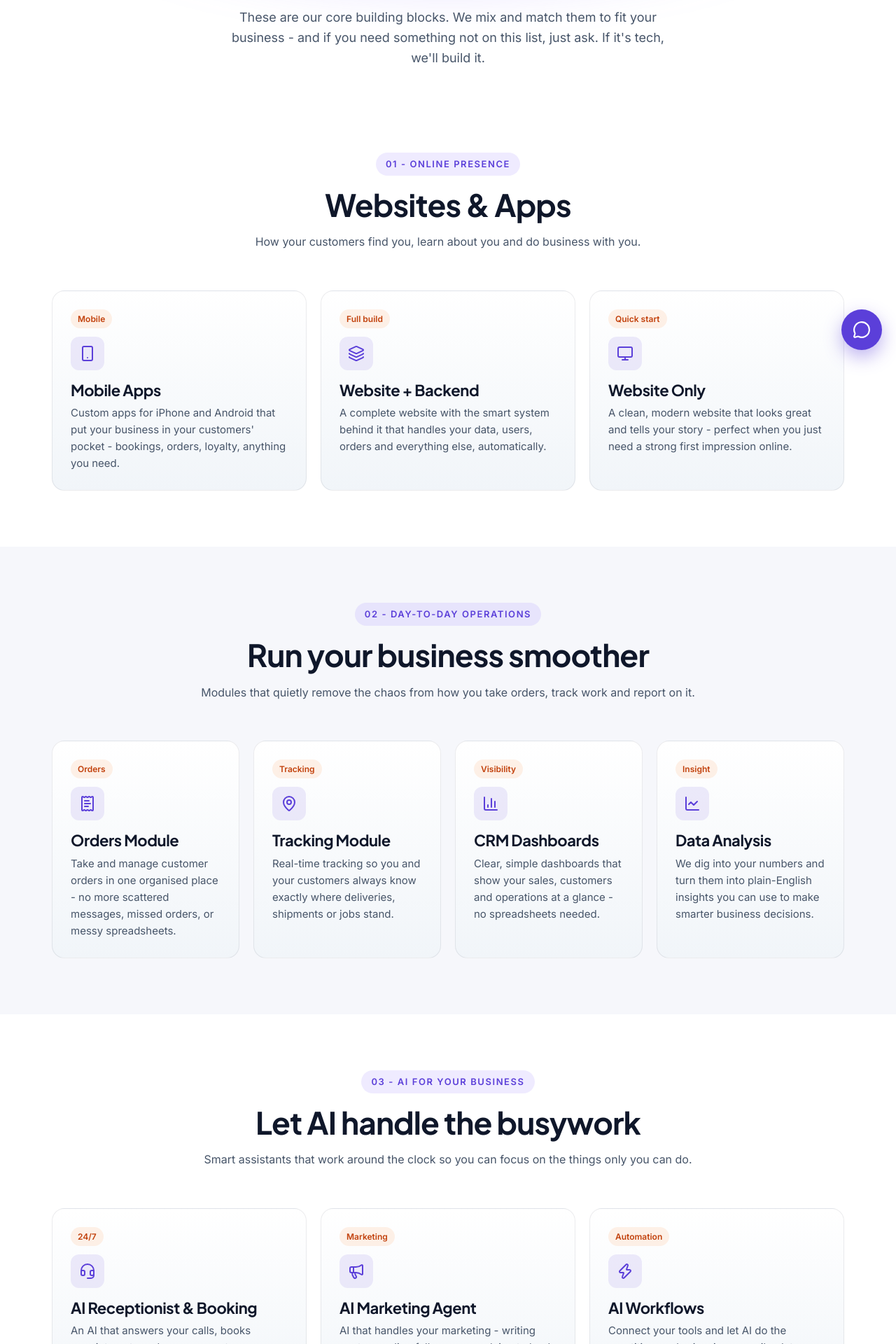
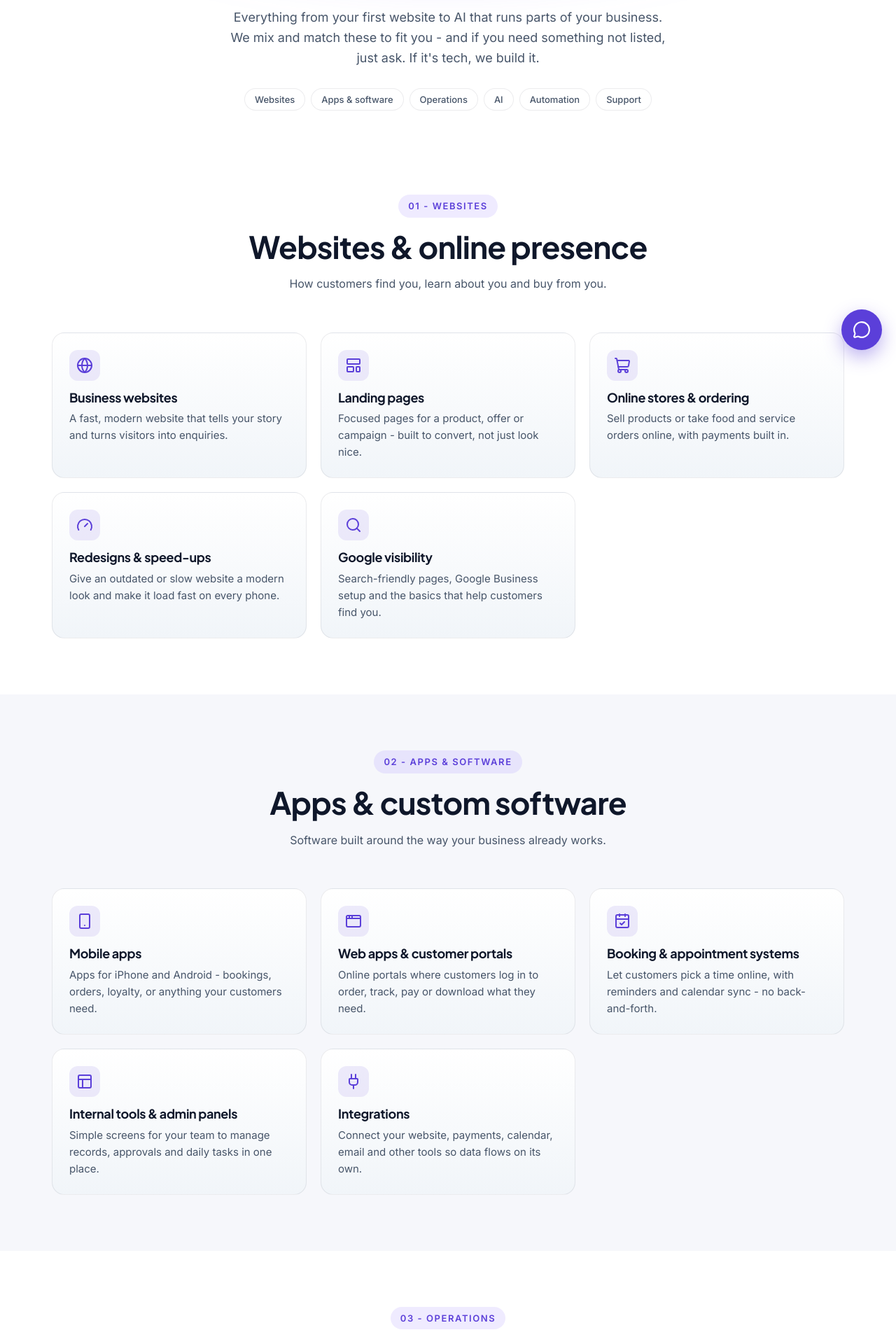
Before and after one commit to chandu3292/four2labs, a React (Vite) app: page /services in a window 1280 px wide. Shown: the part 280-2200 px from the top of the page at 70% size. Built offline with nearby package versions, Linux system fonts and the light colour scheme.

Commit message:
Show full range of services on homepage and expand Services page to 30 services in 6 groups

```diff
--- /dev/null
+++ b/src/components/Capabilities.tsx
@@ -0,0 +1,52 @@
+import {
+  CalendarCheck, ChartColumn, Globe, Headset, MessagesSquare, Package,
+  ReceiptText, ShoppingCart, Smartphone, Users, Workflow, Wrench,
+} from 'lucide-react'
+
+// What we can build - shown as capabilities, never as past client work
+const solutions = [
+  { Icon: Globe, title: 'Business websites', text: 'Fast, modern sites that win customers' },
+  { Icon: ShoppingCart, title: 'Online stores & ordering', text: 'Sell and take orders online, 24/7' },
+  { Icon: Smartphone, title: 'Mobile apps', text: 'Your business in your customers\' pocket' },
+  { Icon: CalendarCheck, title: 'Booking systems', text: 'Appointments and reservations, no back-and-forth' },
+  { Icon: Headset, title: 'AI receptionists', text: 'Every call answered, every lead captured' },
+  { Icon: MessagesSquare, title: 'Chatbots & WhatsApp automation', text: 'Instant replies on your website and chats' },
+  { Icon: Users, title: 'CRMs & customer portals', text: 'Every customer and conversation in one place' },
+  { Icon: ChartColumn, title: 'Dashboards & reports', text: 'Sales and operations at a glance' },
+  { Icon: Package, title: 'Inventory & order tracking', text: 'Know what\'s in stock and where orders are' },
+  { Icon: ReceiptText, title: 'Invoice & document automation', text: 'Paperwork read, filed and sent automatically' },
+  { Icon: Workflow, title: 'Workflow automation', text: 'Connect your tools and drop repetitive tasks' },
+  { Icon: Wrench, title: 'Maintenance & support', text: 'We keep everything running, month after month' },
+]
+
+const industries = [
+  'Restaurants & cafés', 'Retail & e-commerce', 'Clinics & healthcare', 'Salons & wellness',
+  'Real estate', 'Education & coaching', 'Logistics & delivery', 'Hospitality & travel',
+  'Home services', 'Professional services', 'Startups',
+]
+
+export default function Capabilities() {
+  return (
+    <>
+      <div className="solutions">
+        {solutions.map(({ Icon, title, text }) => (
+          <div className="solution reveal" key={title}>
+            <div className="solution-icon"><Icon size={20} /></div>
+            <div>
+              <h3>{title}</h3>
+              <p>{text}</p>
+            </div>
+          </div>
+        ))}
+      </div>
+
+      <div className="chips-block reveal">
+        <h3 className="chips-title">Built for businesses like yours</h3>
+        <div className="chips">
+          {industries.map((i) => <span className="chip" key={i}>{i}</span>)}
+        </div>
+      </div>
+
+    </>
+  )
+}
--- a/src/pages/Home.tsx
+++ b/src/pages/Home.tsx
@@ -1,5 +1,5 @@
 import { Link } from 'react-router-dom'
-import { Bot, ChartColumn, Cog, Compass, Globe, LifeBuoy, MessageCircle, Zap } from 'lucide-react'
+import { Compass, LifeBuoy, MessageCircle, Zap } from 'lucide-react'
 import { track } from '@vercel/analytics'
 import { usePageMeta } from '../lib/usePageMeta'
 import { BOOKING_PATH } from '../lib/contact'
@@ -8,6 +8,7 @@ import RecentWork from '../components/RecentWork'
 import Founder from '../components/Founder'
 import DemoVideo from '../components/DemoVideo'
 import HeroLoop from '../components/HeroLoop'
+import Capabilities from '../components/Capabilities'
 
 export default function Home() {
   usePageMeta({
@@ -45,30 +46,9 @@ export default function Home() {
           <div className="section-head reveal">
             <span className="eyebrow">What we do</span>
             <h2>Everything tech, under one roof</h2>
-            <p>We mix and match these building blocks to fit your business. Need something different? Just ask - if it's tech, we build it.</p>
+            <p>From your first website to AI that runs parts of your business - here's what we build. Need something that isn't listed? If it's tech, we build it.</p>
           </div>
-          <div className="cards services-grid">
-            <div className="card reveal">
-              <div className="icon"><Globe size={24} /></div>
-              <h3>Websites &amp; Apps</h3>
-              <p>A strong online presence - beautiful websites, mobile apps, and the systems behind them that quietly do the heavy lifting.</p>
-            </div>
-            <div className="card reveal">
-              <div className="icon"><Bot size={24} /></div>
-              <h3>AI for your business</h3>
-              <p>AI assistants that answer calls, book appointments, run your marketing and handle the boring stuff - so you don't have to.</p>
-            </div>
-            <div className="card reveal">
-              <div className="icon"><ChartColumn size={24} /></div>
-              <h3>CRM Dashboards &amp; Insights</h3>
-              <p>See your sales, customers and operations clearly. Turn raw numbers into simple decisions you can act on today.</p>
-            </div>
-            <div className="card reveal">
-              <div className="icon"><Cog size={24} /></div>
-              <h3>Automation &amp; Care</h3>
-              <p>Automate the repetitive work, then we look after everything monthly so it keeps running smoothly in the background.</p>
-            </div>
-          </div>
+          <Capabilities />
           <div className="text-center mt-24">
             <Link to="/services" className="btn btn-ghost">Explore all services →</Link>
           </div>
--- a/src/pages/Services.tsx
+++ b/src/pages/Services.tsx
@@ -1,82 +1,149 @@
-import { Link } from 'react-router-dom'
-import { ChartColumn, ChartLine, Headset, Layers, Lightbulb, MapPin, Megaphone, Monitor, ReceiptText, Smartphone, Wrench, Zap } from 'lucide-react'
+import { useEffect } from 'react'
+import { Link, useLocation } from 'react-router-dom'
+import {
+  AppWindow, BookOpen, CalendarCheck, ChartColumn, ChartLine, Compass, CreditCard, FileBarChart,
+  Gauge, Globe, GraduationCap, Headset, LayoutTemplate, Lightbulb, Mail, Megaphone, MessagesSquare,
+  Package, PanelsTopLeft, Plug, ReceiptText, ScanText, Search, ShieldCheck, ShoppingCart,
+  Smartphone, Truck, Users, Workflow, Wrench, type LucideIcon,
+} from 'lucide-react'
 import { usePageMeta } from '../lib/usePageMeta'
+
+type Service = { Icon: LucideIcon; title: string; text: string }
+type Group = { id: string; label: string; title: string; intro: string; services: Service[] }
+
+const GROUPS: Group[] = [
+  {
+    id: 'websites',
+    label: 'Websites',
+    title: 'Websites & online presence',
+    intro: 'How customers find you, learn about you and buy from you.',
+    services: [
+      { Icon: Globe, title: 'Business websites', text: 'A fast, modern website that tells your story and turns visitors into enquiries.' },
+      { Icon: LayoutTemplate, title: 'Landing pages', text: 'Focused pages for a product, offer or campaign - built to convert, not just look nice.' },
+      { Icon: ShoppingCart, title: 'Online stores & ordering', text: 'Sell products or take food and service orders online, with payments built in.' },
+      { Icon: Gauge, title: 'Redesigns & speed-ups', text: 'Give an outdated or slow website a modern look and make it load fast on every phone.' },
+      { Icon: Search, title: 'Google visibility', text: 'Search-friendly pages, Google Business setup and the basics that help customers find you.' },
+    ],
+  },
+  {
+    id: 'apps',
+    label: 'Apps & software',
+    title: 'Apps & custom software',
+    intro: 'Software built around the way your business already works.',
+    services: [
+      { Icon: Smartphone, title: 'Mobile apps', text: 'Apps for iPhone and Android - bookings, orders, loyalty, or anything your customers need.' },
+      { Icon: AppWindow, title: 'Web apps & customer portals', text: 'Online portals where customers log in to order, track, pay or download what they need.' },
+      { Icon: CalendarCheck, title: 'Booking & appointment systems', text: 'Let customers pick a time online, with reminders and calendar sync - no back-and-forth.' },
+      { Icon: PanelsTopLeft, title: 'Internal tools & admin panels', text: 'Simple screens for your team to manage records, approvals and daily tasks in one place.' },
+      { Icon: Plug, title: 'Integrations', text: 'Connect your website, payments, calendar, email and other tools so data flows on its own.' },
+    ],
+  },
+  {
+    id: 'operations',
+    label: 'Operations',
+    title: 'Operations & data',
+    intro: 'Remove the chaos from orders, stock, customers and reporting.',
+    services: [
+      { Icon: ReceiptText, title: 'Order management', text: 'Every order in one organised place - no scattered messages, missed orders or messy spreadsheets.' },
+      { Icon: Package, title: 'Inventory management', text: 'Know what is in stock, what is running low and what to reorder - automatically.' },
+      { Icon: Truck, title: 'Delivery & job tracking', text: 'Real-time status so you and your customers always know where a delivery or job stands.' },
+      { Icon: Users, title: 'CRM & customer management', text: 'Every customer, enquiry and follow-up in one place, so nothing slips through the cracks.' },
+      { Icon: ChartColumn, title: 'Dashboards & reports', text: 'Sales, customers and operations at a glance - updated automatically, no spreadsheets.' },
+      { Icon: ChartLine, title: 'Data analysis', text: 'We dig into your numbers and turn them into plain-English insights you can act on.' },
+    ],
+  },
+  {
+    id: 'ai',
+    label: 'AI',
+    title: 'AI for your business',
+    intro: 'Smart assistants that work around the clock, so your team can focus on what matters.',
+    services: [
+      { Icon: Headset, title: 'AI receptionist & voice agents', text: 'Answers calls 24/7, books appointments and captures every lead - even after hours.' },
+      { Icon: MessagesSquare, title: 'AI chatbots for website & WhatsApp', text: 'Instant, accurate answers to customer questions on your website and in chats.' },
+      { Icon: BookOpen, title: 'Business knowledge assistant', text: 'Ask questions about your own price lists, policies and documents - and get answers with sources.' },
+      { Icon: ScanText, title: 'Document & invoice reading', text: 'Pull the details out of invoices, forms and scanned paper automatically - no manual typing.' },
+      { Icon: Megaphone, title: 'AI marketing assistant', text: 'Drafts posts, follow-ups and replies to leads, so your marketing keeps moving every week.' },
+    ],
+  },
+  {
+    id: 'automation',
+    label: 'Automation',
+    title: 'Automation & integrations',
+    intro: 'Hand the repetitive work to software and get hours back every week.',
+    services: [
+      { Icon: Workflow, title: 'Workflow automation', text: 'Connect your tools so routine steps - copying data, updating records, notifying people - happen on their own.' },
+      { Icon: Mail, title: 'WhatsApp & email automation', text: 'Automatic confirmations, reminders and follow-ups that go out at the right time.' },
+      { Icon: CreditCard, title: 'Billing & payment automation', text: 'Invoices created, sent and chased automatically, with payments recorded for you.' },
+      { Icon: FileBarChart, title: 'Automatic reports', text: 'The reports you build by hand every week, generated and emailed on schedule.' },
+    ],
+  },
+  {
+    id: 'care',
+    label: 'Support',
+    title: 'Support & growth',
+    intro: "We don't disappear after launch - we keep everything running and improving.",
+    services: [
+      { Icon: Wrench, title: 'Maintenance & updates', text: 'Regular check-ups, fixes and small improvements so your tech stays fast and reliable.' },
+      { Icon: ShieldCheck, title: 'Hosting & security', text: 'Secure hosting, backups and monitoring handled for you, so you never have to think about it.' },
+      { Icon: GraduationCap, title: 'Training & handover', text: 'Simple training and guides so your team is confident using everything we build.' },
+      { Icon: Compass, title: 'Tech consulting', text: 'Not sure what to build, buy or fix first? We give you an honest, plain-language plan.' },
+      { Icon: Lightbulb, title: 'Custom solutions', text: "Need something that isn't listed? We build custom tools, integrations and platforms for specific needs." },
+    ],
+  },
+]
 
 export default function Services() {
   usePageMeta({
-    title: 'Services - AI Automation, Websites, Mobile Apps & Dashboards | four2labs',
-    description: 'AI receptionist, AI marketing agents, AI workflows, custom mobile apps, websites, dashboards, data analysis and ongoing tech support - everything tech for growing businesses.',
+    title: 'Services - Websites, Apps, AI, Automation & Support | four2labs',
+    description: 'Websites, online stores, mobile apps, booking systems, CRMs, dashboards, AI receptionists, chatbots, document automation, workflow automation, hosting and ongoing support for growing businesses.',
     canonical: 'https://four2labs.com/services',
   })
+
+  // Footer links like /services#ai land here; jump to the right group once it has rendered
+  const { hash } = useLocation()
+  useEffect(() => {
+    if (!hash) return
+    const t = setTimeout(() => document.getElementById(hash.slice(1))?.scrollIntoView({ behavior: 'smooth' }), 150)
+    return () => clearTimeout(t)
+  }, [hash])
+
+  const jump = (id: string) => document.getElementById(id)?.scrollIntoView({ behavior: 'smooth' })
+
   return (
     <>
       <section className="page-header">
         <div className="container">
           <span className="eyebrow">Our services</span>
           <h1>Tech that <span className="gradient-text">actually helps</span></h1>
-          <p>These are our core building blocks. We mix and match them to fit your business - and if you need something not on this list, just ask. If it's tech, we'll build it.</p>
+          <p>Everything from your first website to AI that runs parts of your business. We mix and match these to fit you - and if you need something not listed, just ask. If it's tech, we build it.</p>
+          <nav className="service-jump" aria-label="Jump to a service group">
+            {GROUPS.map((g) => (
+              <button type="button" key={g.id} className="chip" onClick={() => jump(g.id)}>{g.label}</button>
+            ))}
+          </nav>
         </div>
       </section>
 
-      <section id="websites">
-        <div className="container">
-          <div className="section-head reveal">
-            <span className="eyebrow">01 - Online presence</span>
-            <h2>Websites &amp; Apps</h2>
-            <p>How your customers find you, learn about you and do business with you.</p>
+      {GROUPS.map((g, i) => (
+        <section id={g.id} key={g.id} className="service-group" style={i % 2 === 1 ? { background: 'var(--bg-2)' } : undefined}>
+          <div className="container">
+            <div className="section-head reveal">
+              <span className="eyebrow">{String(i + 1).padStart(2, '0')} - {g.label}</span>
+              <h2>{g.title}</h2>
+              <p>{g.intro}</p>
+            </div>
+            <div className="cards swipe service-cards" style={{ gridTemplateColumns: `repeat(${g.services.length === 4 ? 4 : 3}, minmax(0, 1fr))` }}>
+              {g.services.map(({ Icon, title, text }) => (
+                <div className="card reveal" key={title}>
+                  <div className="icon"><Icon size={24} /></div>
+                  <h3>{title}</h3>
+                  <p>{text}</p>
+                </div>
+              ))}
+            </div>
           </div>
-          <div className="cards swipe">
-            <div className="card reveal"><span className="tag">Mobile</span><div className="icon"><Smartphone size={24} /></div><h3>Mobile Apps</h3><p>Custom apps for iPhone and Android that put your business in your customers' pocket - bookings, orders, loyalty, anything you need.</p></div>
-            <div className="card reveal"><span className="tag">Full build</span><div className="icon"><Layers size={24} /></div><h3>Website + Backend</h3><p>A complete website with the smart system behind it that handles your data, users, orders and everything else, automatically.</p></div>
-            <div className="card reveal"><span className="tag">Quick start</span><div className="icon"><Monitor size={24} /></div><h3>Website Only</h3><p>A clean, modern website that looks great and tells your story - perfect when you just need a strong first impression online.</p></div>
-          </div>
-        </div>
-      </section>
-
-      <section id="operations" style={{ background: 'var(--bg-2)' }}>
-        <div className="container">
-          <div className="section-head reveal">
-            <span className="eyebrow">02 - Day-to-day operations</span>
-            <h2>Run your business smoother</h2>
-            <p>Modules that quietly remove the chaos from how you take orders, track work and report on it.</p>
-          </div>
-          <div className="cards swipe">
-            <div className="card reveal"><span className="tag">Orders</span><div className="icon"><ReceiptText size={24} /></div><h3>Orders Module</h3><p>Take and manage customer orders in one organised place - no more scattered messages, missed orders, or messy spreadsheets.</p></div>
-            <div className="card reveal"><span className="tag">Tracking</span><div className="icon"><MapPin size={24} /></div><h3>Tracking Module</h3><p>Real-time tracking so you and your customers always know exactly where deliveries, shipments or jobs stand.</p></div>
-            <div className="card reveal"><span className="tag">Visibility</span><div className="icon"><ChartColumn size={24} /></div><h3>CRM Dashboards</h3><p>Clear, simple dashboards that show your sales, customers and operations at a glance - no spreadsheets needed.</p></div>
-            <div className="card reveal"><span className="tag">Insight</span><div className="icon"><ChartLine size={24} /></div><h3>Data Analysis</h3><p>We dig into your numbers and turn them into plain-English insights you can use to make smarter business decisions.</p></div>
-          </div>
-        </div>
-      </section>
-
-      <section id="ai">
-        <div className="container">
-          <div className="section-head reveal">
-            <span className="eyebrow">03 - AI for your business</span>
-            <h2>Let AI handle the busywork</h2>
-            <p>Smart assistants that work around the clock so you can focus on the things only you can do.</p>
-          </div>
-          <div className="cards swipe">
-            <div className="card reveal"><span className="tag">24/7</span><div className="icon"><Headset size={24} /></div><h3>AI Receptionist &amp; Booking</h3><p>An AI that answers your calls, books appointments and answers customer questions - day, night, weekends, holidays. You never miss a customer.</p></div>
-            <div className="card reveal"><span className="tag">Marketing</span><div className="icon"><Megaphone size={24} /></div><h3>AI Marketing Agent</h3><p>AI that handles your marketing - writing posts, sending follow-ups, replying to leads - so your brand is always working, even when you aren't.</p></div>
-            <div className="card reveal"><span className="tag">Automation</span><div className="icon"><Zap size={24} /></div><h3>AI Workflows</h3><p>Connect your tools and let AI do the repetitive work - invoices, emails, data entry, reminders. Hours back in your week.</p></div>
-          </div>
-        </div>
-      </section>
-
-      <section id="care" style={{ background: 'var(--bg-2)' }}>
-        <div className="container">
-          <div className="section-head reveal">
-            <span className="eyebrow">04 - Ongoing support</span>
-            <h2>We don't disappear after launch</h2>
-            <p>Tech needs care. We stay with you so everything keeps running smoothly - and keeps getting better.</p>
-          </div>
-          <div className="cards swipe" style={{ gridTemplateColumns: 'repeat(auto-fit, minmax(300px, 1fr))' }}>
-            <div className="card reveal"><span className="tag">Monthly</span><div className="icon"><Wrench size={24} /></div><h3>Maintenance &amp; Updates</h3><p>Regular check-ups, security updates, fixes and small improvements - so your tech stays fast, safe and reliable, every single month.</p></div>
-            <div className="card reveal"><span className="tag">On request</span><div className="icon"><Lightbulb size={24} /></div><h3>Custom Tech Solutions</h3><p>Need something that isn't on this list? Tell us about it. We've built custom tools, integrations and platforms for clients with very specific needs.</p></div>
-          </div>
-        </div>
-      </section>
+        </section>
+      ))}
 
       <section>
         <div className="container two-col">
--- a/src/styles.css
+++ b/src/styles.css
@@ -988,14 +988,6 @@ p { color: var(--text-dim); margin: 0 0 16px; }
   .hero-actions { margin-bottom: 18px; }
   .hero-meta { gap: 6px 16px; font-size: 13px; }
 
-  /* What we do: compact 2x2, title only */
-  .services-grid { grid-template-columns: repeat(2, minmax(0, 1fr)); gap: 12px; }
-  .services-grid .card { padding: 18px 16px; }
-  .services-grid .card .icon { width: 40px; height: 40px; margin-bottom: 12px; }
-  .services-grid .card h3 { font-size: 16px; margin: 0; }
-  .services-grid .card p { display: none; }
-  .services-grid + .text-center { margin-top: 20px; }
-
   /* Products: swipe carousel with the next card peeking in */
   .products {
     display: flex;
@@ -1205,3 +1197,95 @@ p { color: var(--text-dim); margin: 0 0 16px; }
 .legal a, .form-note a, .footer-bottom a { color: var(--brand); text-decoration: underline; text-underline-offset: 3px; }
 .footer-bottom a { color: var(--text-dim); }
 .form-note { font-size: 13px; color: var(--muted); text-align: center; margin: 12px 0 0; }
+
+/* ---------- Capabilities: what we build, who for, what with ---------- */
+.solutions {
+  display: grid;
+  grid-template-columns: repeat(4, minmax(0, 1fr));
+  gap: 14px;
+}
+.solution {
+  display: flex;
+  gap: 12px;
+  align-items: flex-start;
+  padding: 18px;
+  background: var(--surface);
+  border: 1px solid var(--border);
+  border-radius: var(--radius-sm);
+  transition: border-color 0.2s ease, transform 0.2s ease;
+}
+.solution:hover { border-color: rgba(123, 92, 255, 0.4); transform: translateY(-2px); }
+.solution-icon {
+  width: 38px; height: 38px; flex-shrink: 0;
+  border-radius: 10px;
+  display: grid; place-items: center;
+  background: var(--brand-tint);
+  color: var(--eyebrow);
+}
+.solution h3 { font-size: 15px; margin: 0 0 4px; line-height: 1.3; }
+.solution p { font-size: 13px; margin: 0; line-height: 1.45; }
+.chips-block { margin-top: 36px; text-align: center; }
+.chips-title {
+  font-size: 13px;
+  text-transform: uppercase;
+  letter-spacing: 0.12em;
+  color: var(--muted);
+  margin: 0 0 14px;
+}
+.chips { display: flex; flex-wrap: wrap; justify-content: center; gap: 8px; }
+.chip {
+  padding: 7px 14px;
+  border-radius: 999px;
+  border: 1px solid var(--border);
+  background: var(--surface);
+  color: var(--text-dim);
+  font-size: 13px;
+  font-weight: 500;
+  white-space: nowrap;
+}
+@media (max-width: 1000px) {
+  .solutions { grid-template-columns: repeat(3, minmax(0, 1fr)); }
+}
+@media (max-width: 760px) {
+  .solutions { grid-template-columns: repeat(2, minmax(0, 1fr)); gap: 10px; }
+  .solution { align-items: center; gap: 10px; padding: 10px 12px; }
+  .solution:hover { transform: none; }
+  .solution-icon { width: 30px; height: 30px; border-radius: 8px; }
+  .solution-icon svg { width: 16px; height: 16px; }
+  .solution h3 { font-size: 13px; margin: 0; }
+  .solution p { display: none; }
+  .chips-block { margin-top: 28px; }
+  /* One swipeable row instead of a tall wrap */
+  .chips {
+    flex-wrap: nowrap;
+    justify-content: flex-start;
+    overflow-x: auto;
+    margin: 0 -16px;
+    padding: 0 16px 4px;
+    scrollbar-width: none;
+  }
+  .chips::-webkit-scrollbar { display: none; }
+}
+
+/* ---------- Services page: jump links + groups ---------- */
+.service-jump { display: flex; flex-wrap: wrap; justify-content: center; gap: 8px; margin-top: 28px; }
+.service-jump .chip { cursor: pointer; font-family: inherit; transition: border-color 0.2s ease, color 0.2s ease; }
+.service-jump .chip:hover { border-color: var(--brand); color: var(--brand); }
+.service-group { scroll-margin-top: 72px; }
+.service-cards .card { padding: 24px; }
+.service-cards .card .icon { width: 44px; height: 44px; margin-bottom: 14px; }
+.service-cards .card h3 { font-size: 18px; }
+@media (max-width: 920px) {
+  .service-cards { grid-template-columns: repeat(2, minmax(0, 1fr)) !important; }
+}
+@media (max-width: 760px) {
+  .service-jump {
+    flex-wrap: nowrap;
+    justify-content: flex-start;
+    overflow-x: auto;
+    margin: 20px -16px 0;
+    padding: 0 16px 4px;
+    scrollbar-width: none;
+  }
+  .service-jump::-webkit-scrollbar { display: none; }
+}
```
